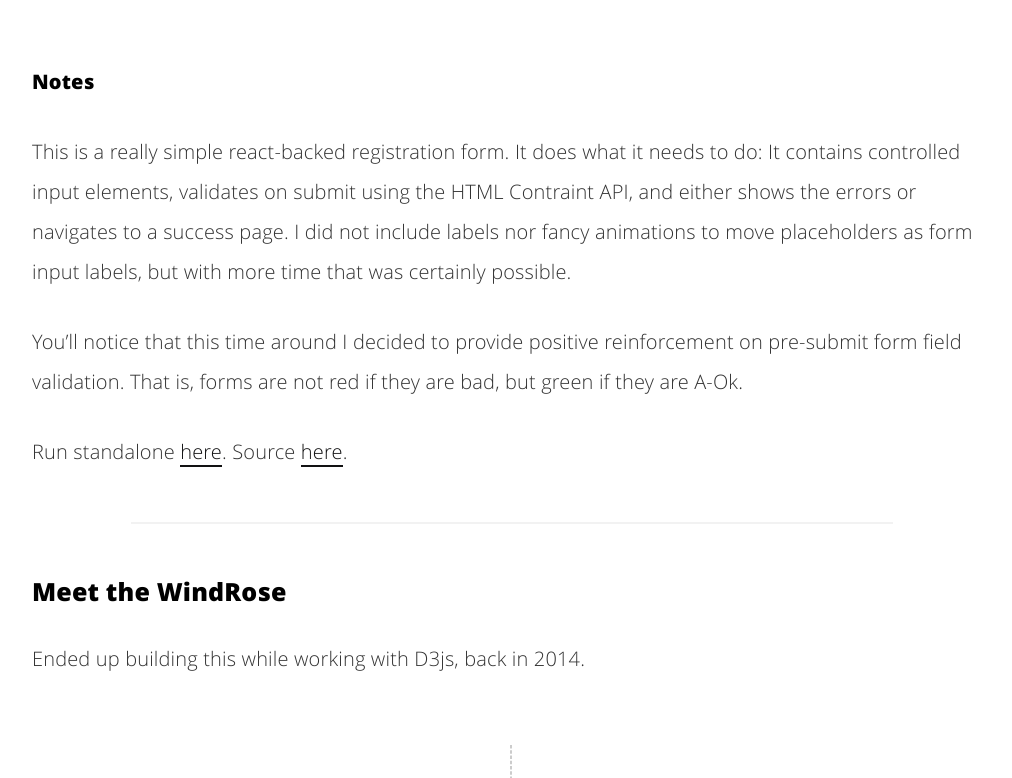
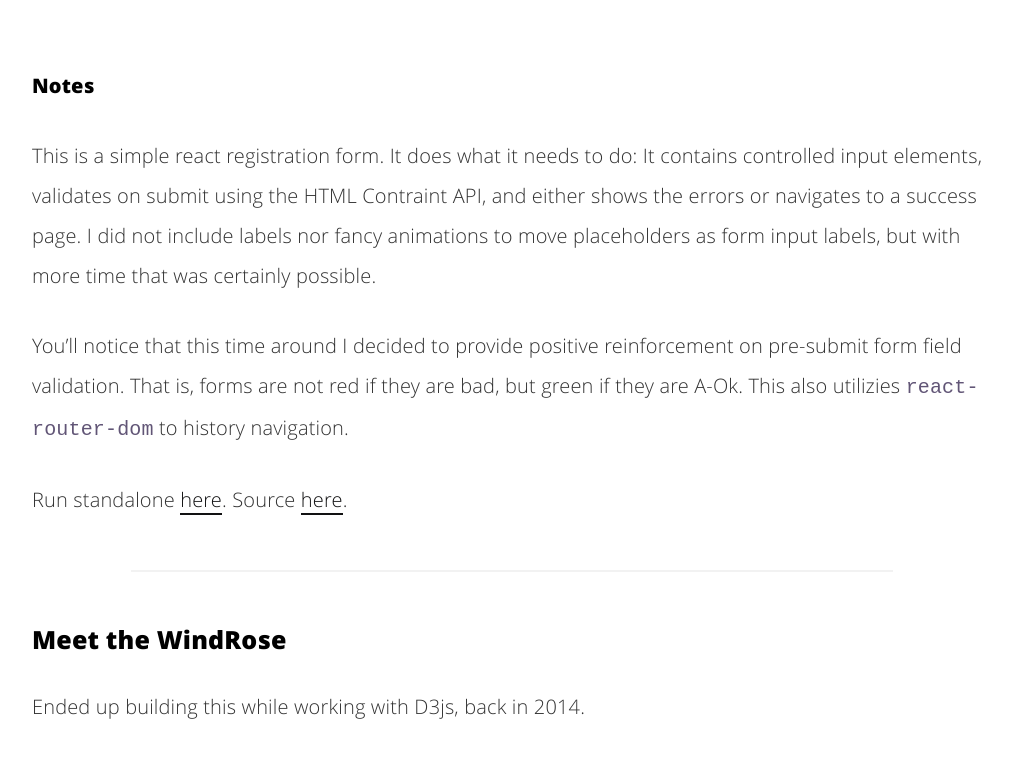
Before and after one commit to teh0xqb/teh0xqb.github.io, a Jekyll site: the page built from _posts/2020-05-22-portfolio.md, in a window 1280 px wide and 900 px high, scrolled down 5646 px, cut to the strip 122-900 px from the top of the window. Shown: the whole strip, without its empty margins (128-1140 px from the left). Built offline with Jekyll 4.4.1, drawn with Linux system fonts in a browser that asks for light colours; comment, search, counter and statistics services are not loaded; some of the changed text lies outside the part shown.

Commit message:
slight updates to portfolio post

```diff
--- a/_posts/2020-05-22-portfolio.md
+++ b/_posts/2020-05-22-portfolio.md
@@ -128,14 +128,15 @@ Includes the simplest validation mechanism with React using the HTML Constraint
 
 #### Notes
 
-This is a really simple react-backed registration form. It does what it needs to do:
+This is a simple react registration form. It does what it needs to do:
 It contains controlled input elements, validates on submit using the HTML Contraint API,
 and either shows the errors or navigates to a success page. I did not include labels
 nor fancy animations to move placeholders as form input labels, but with more time
 that was certainly possible.
 
 You'll notice that this time around I decided to provide positive reinforcement on pre-submit form field validation. That is,
-forms are not red if they are bad, but green if they are A-Ok.
+forms are not red if they are bad, but green if they are A-Ok. This also utilizies
+`react-router-dom` to history navigation.
 
 Run standalone [here](https://teh0xqb.com:446){:target="_blank"}.
 Source [here](https://github.com/teh0xqb/availity-review/blob/master/registration-ui/src/Register.js){:target="_blank"}.
```
Also changed, not shown: other parts of _posts/2020-05-22-portfolio.md (+2 -2 lines).
